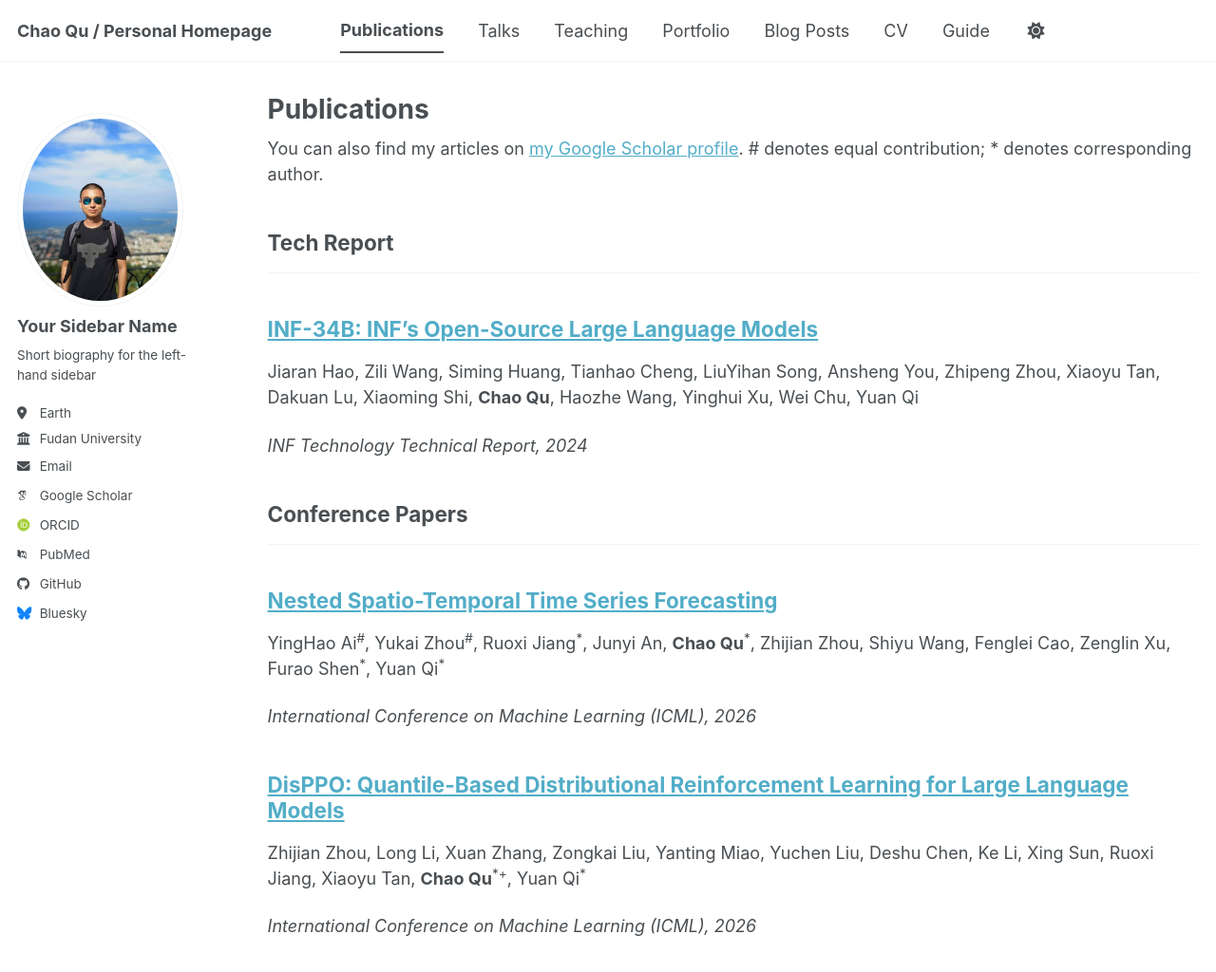
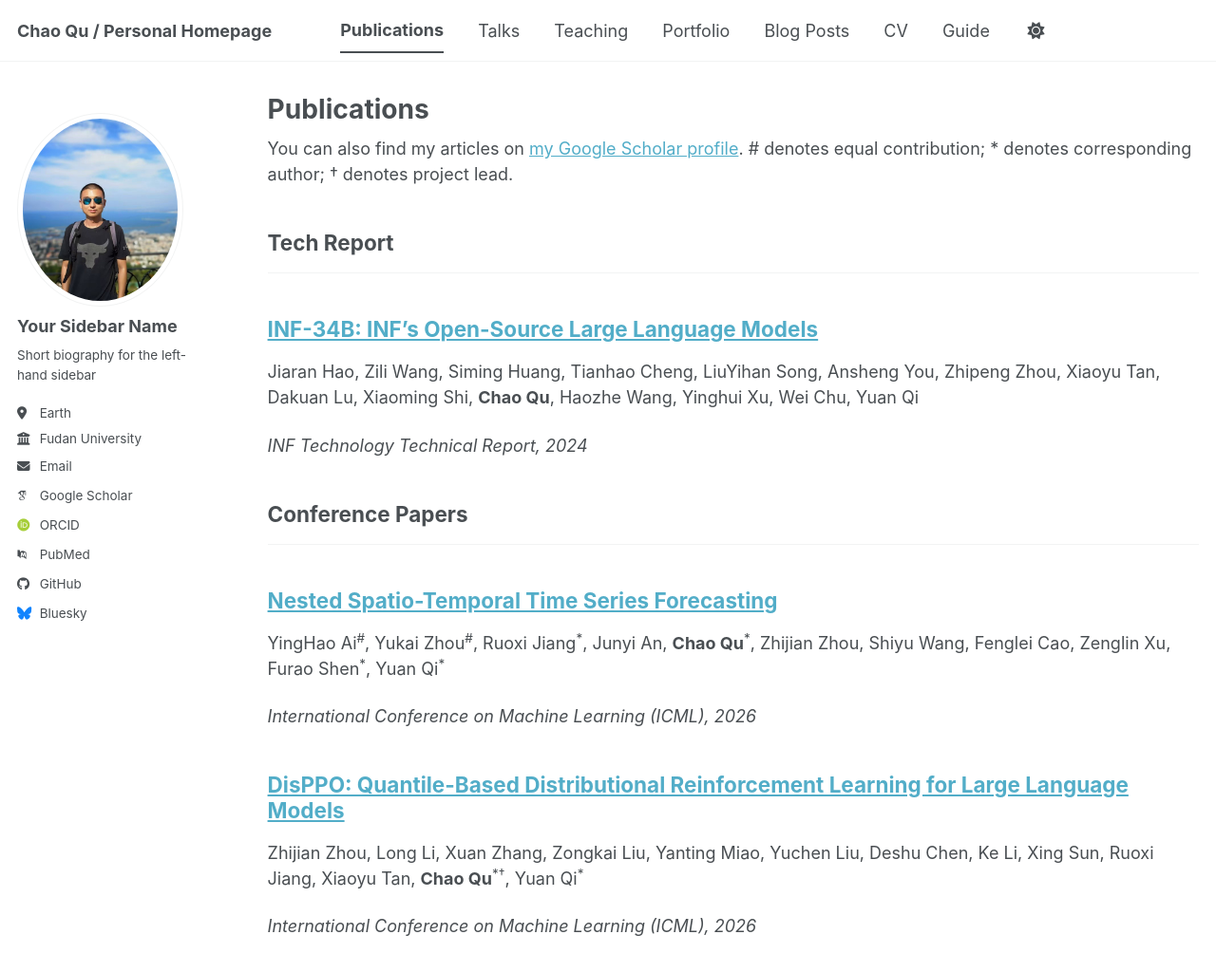
Before and after one commit to Chaos-Q/Chaos-Q.github.io, a Jekyll site: the page built from _pages/publications.html, in a window 1280 px wide and 1400 px high. Shown: the top 1024 px of the window at 95% size. Built offline with Jekyll 4.4.1, drawn with Linux system fonts in a browser that asks for light colours; some web fonts are replaced; a script bundle is joined from its source files by our own code; library files that are not in the unit come from our copies.

Commit message:
Clarify project lead notation in publications
The publication index already explains equal contribution and corresponding-author symbols, so adding the dagger legend keeps the project-lead marker readable without introducing a new visual style. DisPPO now uses the same dagger marker in both its list citation and detail content.

Constraint: Publication metadata is rendered directly as HTML by the existing academicpages templates

Rejected: Using a literal plus sign | visually weaker and easy to miss in superscript notation

Confidence: high

Scope-risk: narrow

Tested: Parsed DisPPO front matter with Ruby YAML and confirmed the dagger entity is present

Not-tested: Local Jekyll build unavailable because the local bundle is missing the jekyll gem

```diff
--- a/_pages/publications.html
+++ b/_pages/publications.html
@@ -6,7 +6,7 @@ author_profile: true
 ---
 
 {% if site.author.googlescholar %}
-  <div class="wordwrap">You can also find my articles on <a href="{{site.author.googlescholar}}">my Google Scholar profile</a>. # denotes equal contribution; * denotes corresponding author.</div>
+  <div class="wordwrap">You can also find my articles on <a href="{{site.author.googlescholar}}">my Google Scholar profile</a>. # denotes equal contribution; * denotes corresponding author; &dagger; denotes project lead.</div>
 {% endif %}
 
 {% include base_path %}
```
Also changed, not shown: _publications/2026-05-01-DisPPO.md (+3 -3 lines).
